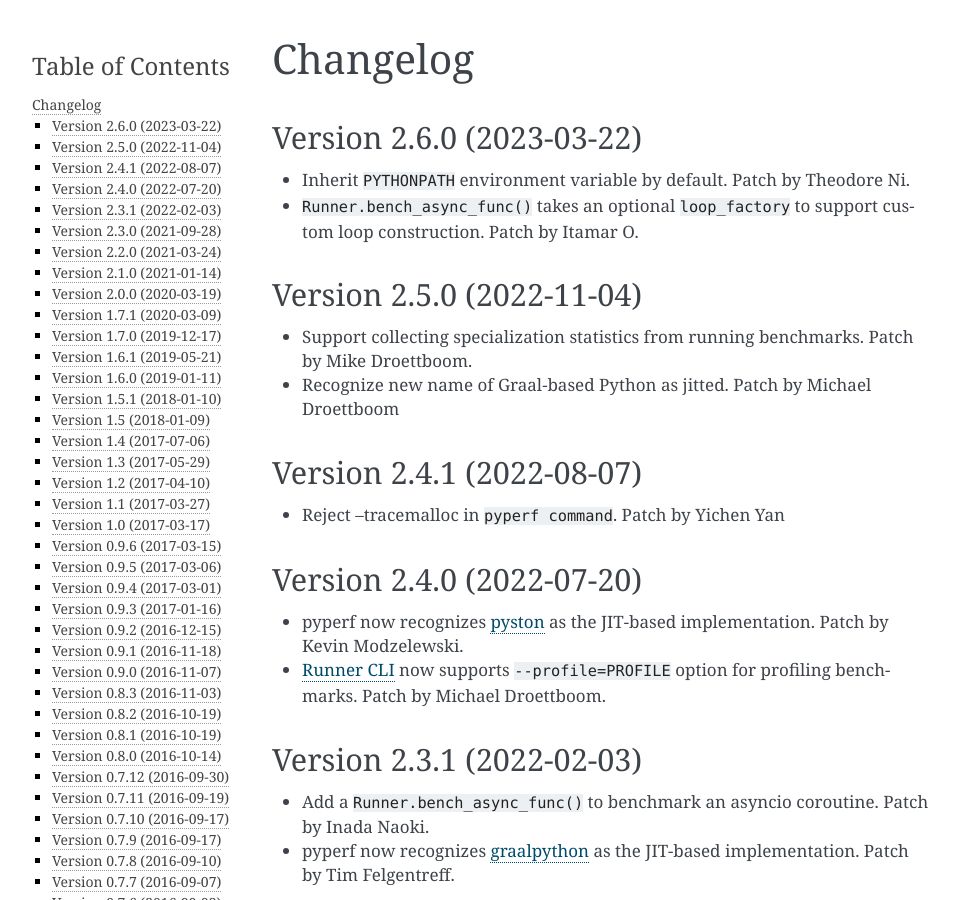
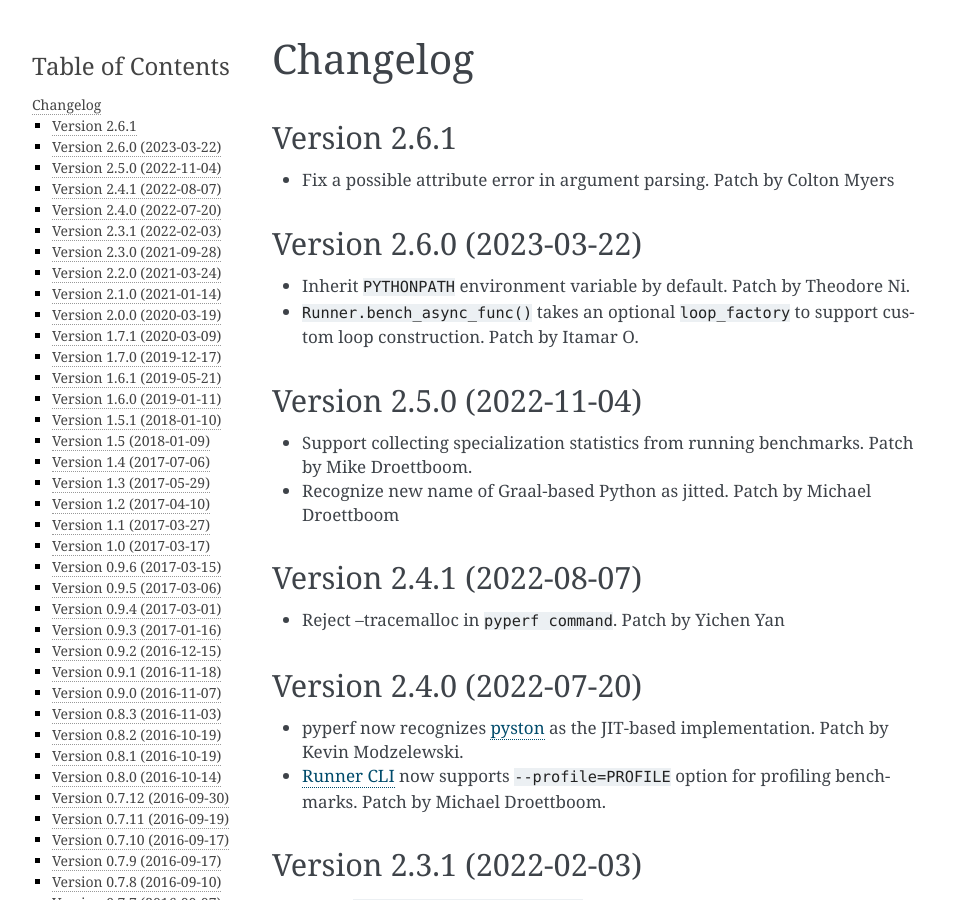
Before and after one commit to psf/pyperf, a Sphinx documentation site: the page built from doc/changelog.rst, in a window 1280 px wide and 900 px high. Shown: the whole window, without its empty margins (148-1107 px from the left). Built offline with Sphinx 7.4.7, drawn with Linux system fonts in a browser that asks for light colours.

```diff
--- a/doc/changelog.rst
+++ b/doc/changelog.rst
@@ -1,5 +1,11 @@
 Changelog
 =========
+
+Version 2.6.1
+-------------
+
+* Fix a possible attribute error in argument parsing.
+  Patch by Colton Myers
 
 Version 2.6.0 (2023-03-22)
 --------------------------
```
Also changed, not shown: 1 other file.
